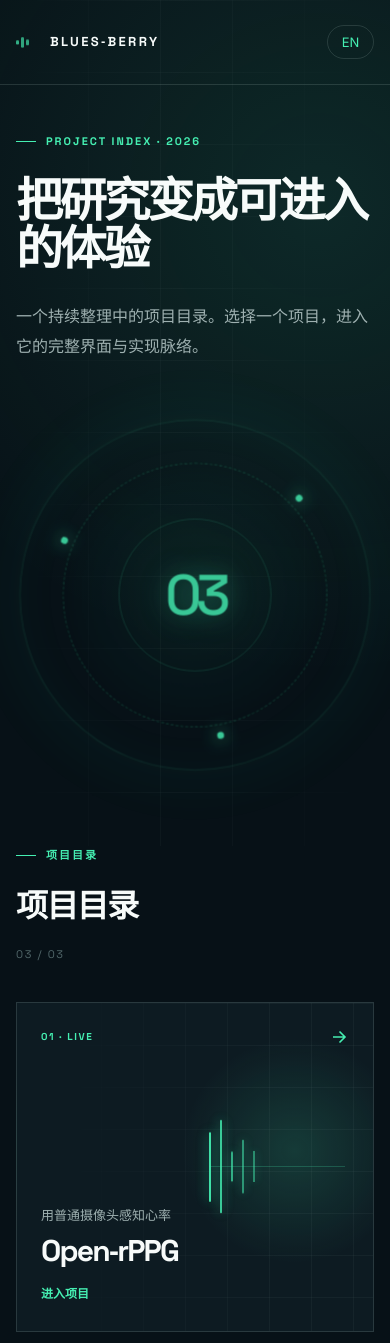
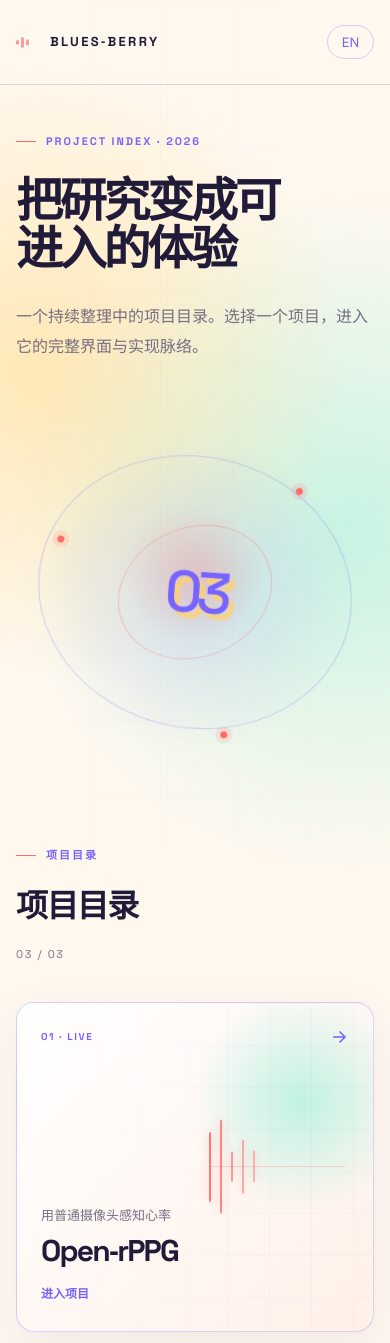
Before and after one commit to Blues-berry/portfolio-hub, a Next.js app: page / in a window 390 px wide. Shown: the top 1343 px of the page. Built offline with nearby package versions, Linux system fonts and the light colour scheme; no server answers.

Commit message:
Give project index a playful visual system

```diff
--- a/app/globals.css
+++ b/app/globals.css
@@ -2018,3 +2018,250 @@ footer {
     animation-iteration-count: 1 !important;
   }
 }
+
+/* The project index intentionally uses a brighter, playful visual language
+   than the dark Open-rPPG experience. */
+.site-header-directory {
+  --directory-ink: #201b38;
+  --directory-line: rgba(32, 27, 56, 0.14);
+  border-bottom-color: var(--directory-line);
+  color: var(--directory-ink);
+}
+
+.site-header-directory nav {
+  color: rgba(32, 27, 56, 0.7);
+}
+
+.site-header-directory nav a:hover {
+  color: #7764ff;
+}
+
+.site-header-directory .brand-mark {
+  color: #ff6b6b;
+}
+
+.site-header-directory .brand-mark i {
+  background: #ff6b6b;
+}
+
+.site-header-directory .language-link {
+  border-color: rgba(119, 100, 255, 0.3);
+  color: #7764ff !important;
+}
+
+.directory-main {
+  --directory-bg: #fff8ef;
+  --directory-ink: #201b38;
+  --directory-muted: #766f83;
+  --directory-purple: #7764ff;
+  --directory-coral: #ff6b6b;
+  --directory-yellow: #ffd166;
+  --directory-mint: #b9f2df;
+  min-height: 100vh;
+  color: var(--directory-ink);
+  background:
+    radial-gradient(circle at 10% 18%, rgba(255, 209, 102, 0.42), transparent 18%),
+    radial-gradient(circle at 90% 26%, rgba(185, 242, 223, 0.8), transparent 22%),
+    var(--directory-bg);
+}
+
+.directory-main .eyebrow {
+  color: var(--directory-purple);
+}
+
+.directory-main .eyebrow > span {
+  background: var(--directory-coral);
+}
+
+.directory-hero {
+  min-height: 570px;
+}
+
+.directory-hero::before {
+  opacity: 0.2;
+  background-image:
+    linear-gradient(rgba(119, 100, 255, 0.12) 1px, transparent 1px),
+    linear-gradient(90deg, rgba(119, 100, 255, 0.12) 1px, transparent 1px);
+  mask-image: linear-gradient(to right, transparent, #000 42%, transparent);
+}
+
+.directory-hero-copy {
+  transform: rotate(-1deg);
+}
+
+.directory-hero h1 {
+  color: var(--directory-ink);
+  text-wrap: balance;
+}
+
+.directory-description {
+  color: var(--directory-muted);
+}
+
+.directory-orbit {
+  width: min(100%, 470px);
+  border: 0;
+  background:
+    radial-gradient(circle at 50% 45%, rgba(255, 107, 107, 0.25), transparent 26%),
+    radial-gradient(circle at 50% 50%, rgba(119, 100, 255, 0.16), transparent 62%);
+  box-shadow: none;
+  animation: directory-bob 5s ease-in-out infinite;
+}
+
+.directory-orbit::before,
+.directory-orbit::after {
+  border-color: rgba(119, 100, 255, 0.26);
+}
+
+.directory-orbit::before {
+  border-style: solid;
+  transform: rotate(13deg) scaleX(1.16);
+}
+
+.directory-orbit::after {
+  border-color: rgba(255, 107, 107, 0.35);
+  transform: rotate(-22deg) scaleY(0.82);
+}
+
+.directory-orbit-core {
+  color: var(--directory-purple);
+  text-shadow: 6px 6px 0 rgba(255, 209, 102, 0.72);
+  transform: rotate(5deg);
+}
+
+.directory-orbit i {
+  background: var(--directory-coral);
+  box-shadow: 0 0 0 5px rgba(255, 107, 107, 0.14);
+}
+
+.directory-section-heading h2 {
+  color: var(--directory-ink);
+}
+
+.directory-count {
+  color: var(--directory-muted);
+}
+
+.directory-card {
+  border-color: rgba(32, 27, 56, 0.13);
+  border-radius: 24px;
+  color: var(--directory-ink);
+  background: rgba(255, 255, 255, 0.72);
+  box-shadow: 0 18px 50px rgba(71, 48, 110, 0.08);
+}
+
+.directory-card:hover {
+  border-color: var(--directory-purple);
+  transform: translateY(-8px) rotate(-0.6deg);
+  box-shadow: 0 24px 60px rgba(71, 48, 110, 0.16);
+}
+
+.directory-card-featured {
+  border-color: rgba(119, 100, 255, 0.28);
+  background:
+    radial-gradient(circle at 80% 30%, rgba(185, 242, 223, 0.9), transparent 30%),
+    linear-gradient(135deg, #fff 0%, #fff0e8 100%);
+}
+
+.directory-card-featured::before {
+  opacity: 0.35;
+  background-image:
+    linear-gradient(rgba(119, 100, 255, 0.12) 1px, transparent 1px),
+    linear-gradient(90deg, rgba(119, 100, 255, 0.12) 1px, transparent 1px);
+}
+
+.directory-card-meta {
+  color: var(--directory-purple);
+}
+
+.directory-card-meta svg {
+  transition: transform 220ms ease;
+}
+
+.directory-card:hover .directory-card-meta svg {
+  transform: translate(4px, -4px) rotate(-8deg);
+}
+
+.directory-card-signal span {
+  background: var(--directory-coral);
+  box-shadow: 0 0 10px rgba(255, 107, 107, 0.45);
+}
+
+.directory-card-signal::before {
+  background: rgba(255, 107, 107, 0.25);
+}
+
+.directory-card-copy p {
+  color: var(--directory-muted);
+}
+
+.directory-card-copy h3 {
+  color: var(--directory-ink);
+}
+
+.directory-card-copy > span {
+  color: var(--directory-purple);
+}
+
+.directory-card-placeholder {
+  border-color: rgba(32, 27, 56, 0.18);
+  background: rgba(255, 255, 255, 0.45);
+  box-shadow: none;
+}
+
+.directory-card-placeholder:hover {
+  border-color: rgba(255, 107, 107, 0.7);
+}
+
+.directory-card-placeholder .directory-card-meta,
+.directory-card-lock,
+.directory-card-placeholder .directory-card-copy > span {
+  color: var(--directory-muted);
+}
+
+.directory-placeholder-mark span {
+  border-color: var(--directory-yellow);
+}
+
+.directory-placeholder-mark span:nth-child(2) {
+  background: var(--directory-yellow);
+}
+
+.directory-footer {
+  color: var(--directory-muted);
+}
+
+body:has(.directory-main) {
+  background: #fff8ef;
+}
+
+body:has(.directory-main) footer {
+  color: var(--directory-ink);
+  background: #fff8ef;
+  border-top-color: rgba(32, 27, 56, 0.14);
+}
+
+.directory-main + footer {
+  color: #201b38;
+  background: #fff8ef;
+  border-top-color: rgba(32, 27, 56, 0.14);
+}
+
+body:has(.directory-main) .footer-inner {
+  color: var(--directory-muted);
+}
+
+@keyframes directory-bob {
+  0%, 100% { transform: translateY(0) rotate(-2deg); }
+  50% { transform: translateY(-12px) rotate(2deg); }
+}
+
+@media (max-width: 760px) {
+  .directory-hero-copy {
+    transform: none;
+  }
+
+  .directory-card {
+    border-radius: 18px;
+  }
+}
--- a/components/project-directory.tsx
+++ b/components/project-directory.tsx
@@ -10,7 +10,7 @@ export function ProjectDirectory({ locale }: { locale: Locale }) {
 
   return (
     <>
-      <SiteHeader locale={locale} />
+      <SiteHeader locale={locale} directory />
       <main className="directory-main" lang={locale === "en" ? "en" : "zh-CN"}>
         <section className="directory-hero page-shell">
           <div className="directory-hero-copy">
--- a/components/site-header.tsx
+++ b/components/site-header.tsx
@@ -7,11 +7,13 @@ export function SiteHeader({
   detail = false,
   projectPage = false,
   caseStudy = false,
+  directory = false,
 }: {
   locale: Locale;
   detail?: boolean;
   projectPage?: boolean;
   caseStudy?: boolean;
+  directory?: boolean;
 }) {
   const t = copy[locale];
   const alternate = locale === "zh" ? "en" : "zh";
@@ -21,7 +23,10 @@ export function SiteHeader({
   );
 
   return (
-    <header className="site-header" lang={locale === "en" ? "en" : "zh-CN"}>
+    <header
+      className={`site-header${directory ? " site-header-directory" : ""}`}
+      lang={locale === "en" ? "en" : "zh-CN"}
+    >
       <div className="header-inner">
         <Link className="brand" href={localePath(locale)}>
           <span className="brand-mark" aria-hidden="true">
```
